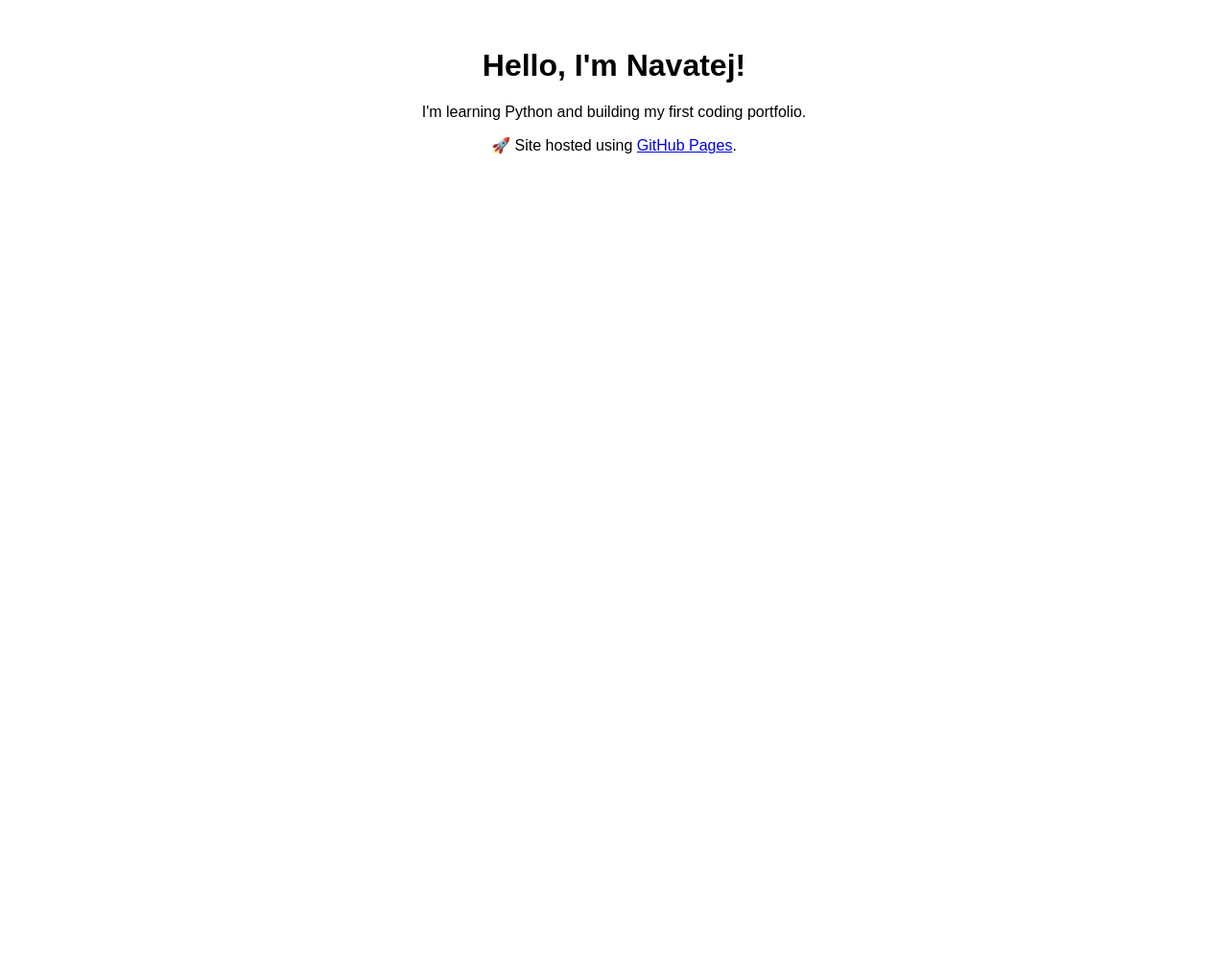
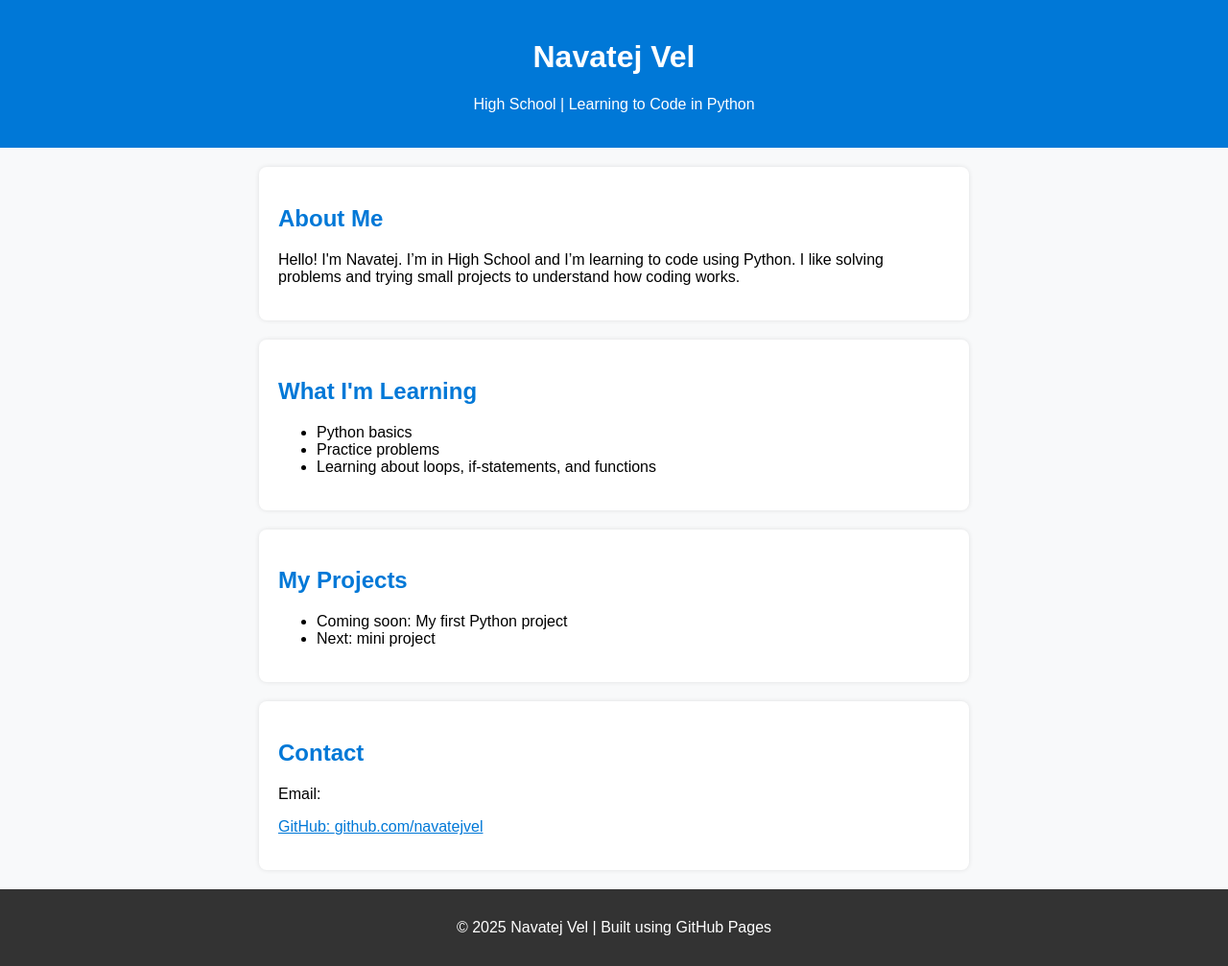
Before and after one commit to navatejvel/navatejvel.github.io, a plain HTML site: page index.html in a window 1280 px wide. Shown: the whole page at 96% size. Before the commit the page ends 800 px from the top, so only its background shows below. Drawn offline with Linux system fonts and the light colour scheme.

Commit message:
Update index.html

```diff
--- a/index.html
+++ b/index.html
@@ -1,11 +1,83 @@
 <!DOCTYPE html>
-<html>
+<html lang="en">
 <head>
-  <title>Welcome to My Portfolio</title>
+  <meta charset="UTF-8">
+  <meta name="viewport" content="width=device-width, initial-scale=1.0">
+  <title>Navatej Vel | My Coding Page</title>
+  <style>
+    body {
+      font-family: Arial, sans-serif;
+      background-color: #f8f9fa;
+      margin: 0;
+      padding: 0;
+    }
+    header {
+      background-color: #0078d7;
+      color: white;
+      text-align: center;
+      padding: 20px;
+    }
+    section {
+      background-color: white;
+      margin: 20px auto;
+      padding: 20px;
+      border-radius: 8px;
+      width: 90%;
+      max-width: 700px;
+      box-shadow: 0 0 5px rgba(0,0,0,0.1);
+    }
+    h2 {
+      color: #0078d7;
+    }
+    footer {
+      text-align: center;
+      padding: 15px;
+      background-color: #333;
+      color: white;
+      margin-top: 20px;
+    }
+    a {
+      color: #0078d7;
+    }
+  </style>
 </head>
-<body style="font-family: Arial; text-align: center; margin-top: 50px;">
-  <h1>Hello, I'm Navatej!</h1>
-  <p>I'm learning Python and building my first coding portfolio.</p>
-  <p>🚀 Site hosted using <a href="https://pages.github.com" target="_blank">GitHub Pages</a>.</p>
+<body>
+  <header>
+    <h1>Navatej Vel</h1>
+    <p>High School |  Learning to Code in Python</p>
+  </header>
+
+  <section>
+    <h2>About Me</h2>
+    <p>Hello! I'm Navatej. I’m in High School and I’m learning to code using Python. I like solving problems and trying small projects to understand how coding works.</p>
+  </section>
+
+  <section>
+    <h2>What I'm Learning</h2>
+    <ul>
+      <li>Python basics </li>
+      <li>Practice problems </li>
+      <li>Learning about loops, if-statements, and functions</li>
+    </ul>
+  </section>
+
+  <section>
+    <h2>My Projects</h2>
+    <ul>
+      <li>Coming soon: My first Python project </li>
+      <li>Next: mini project </li>
+    </ul>
+  </section>
+
+
+  <section>
+    <h2>Contact</h2>
+    <p>Email: <a href="mailto: "</a></p>
+    <p>GitHub: <a href="https://github.com/navatejvel" target="_blank">github.com/navatejvel</a></p>
+  </section>
+
+  <footer>
+    <p>© 2025 Navatej Vel | Built using GitHub Pages</p>
+  </footer>
 </body>
 </html>
```
